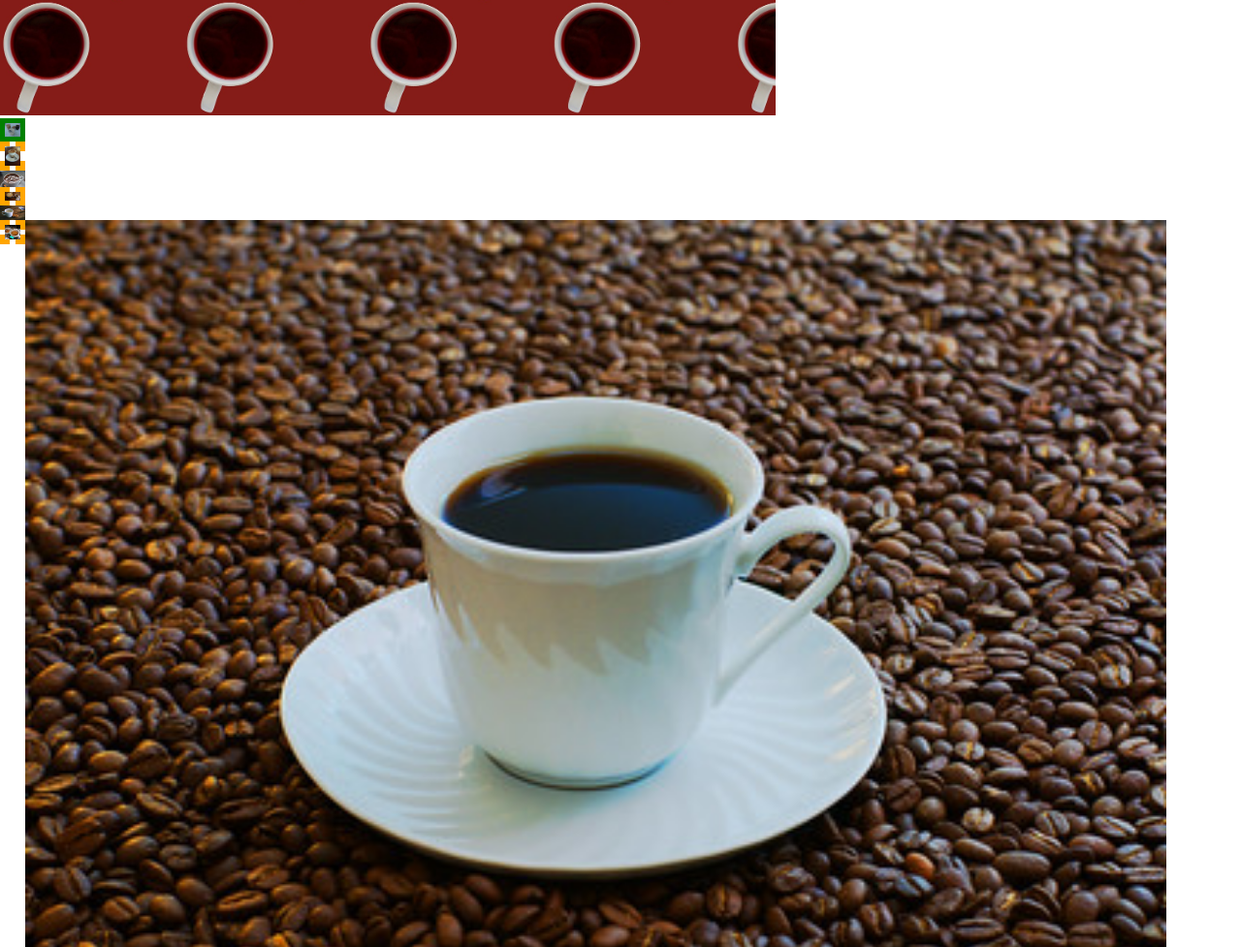
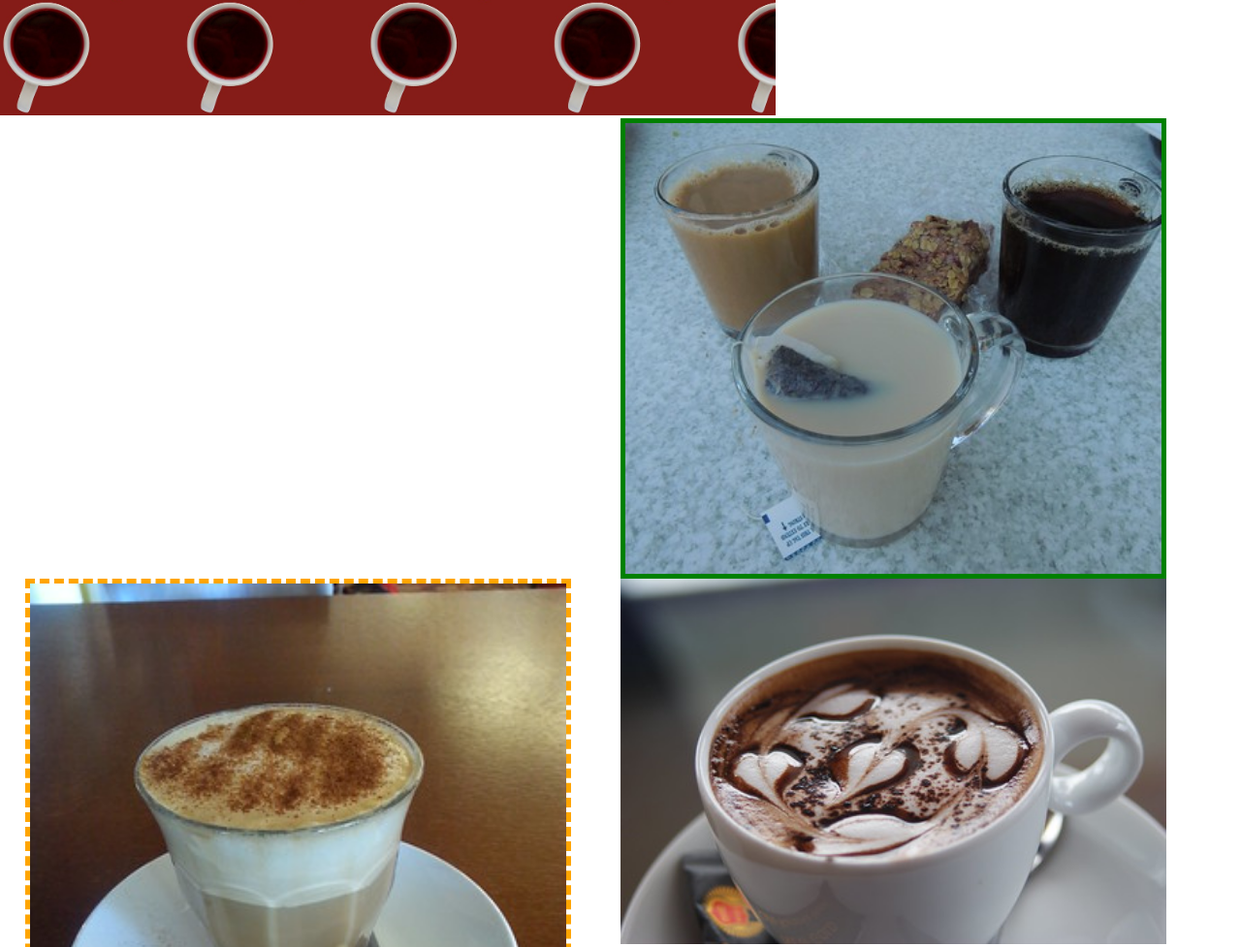
Before and after one commit to sphjlin/SI539-discussion2-w25, a plain HTML site: page jackie.html in a window 1280 px wide. Shown: the part 300-1277 px from the top of the page at 97% size. Drawn offline with Linux system fonts and the light colour scheme.

Commit message:
Update style.css

```diff
--- a/css/style.css
+++ b/css/style.css
@@ -1,39 +1,41 @@
 .grid{
     display: grid;
-    grid-template-columns:2% 3% 90% 3% 2%;
+    grid-template-columns: 2% 3% 90% 3% 2%;
 }
+
 .grid img {
-    grid-column: 1/span 1;
-    width:100%;
+   grid-column: 3/ span 1;
+    width: 100%;
     height: auto;
     box-sizing: border-box;
  }
 
-.grid img:nth-child(even) {
-    border: 5px dashed orange;
+ .grid img:nth-child(even){
+    border: 5px orange dashed;
  }
 
-.grid img:first-child {
-    border: 5px solid green;
-}
-.grid img:last-child {
-    grid-column: span 3;
+ .grid img:first-child{
+   border: 5px solid green ;
 }
 
 img:hover{
-    box-shadow:10px 10px;
+   box-shadow: 10px 10px;
    transition: box-shadow 0.3s ease;
 }
 
-@media all and (min-width: 750px) {
+@media all and (min-width:750px) {
+
    .grid{
       display: grid;
       grid-template-columns: 2% 44% 4% 44% 2%;
   }
-    .grid img:nthchild(odd){
+
+  .grid img:nth-child(even){
       grid-column: 2/ span 1;
    }
-    .grid img:nthchild(even){
+
+   .grid img:nth-child(odd){
       grid-column: 4/ span 1;
    }
+
 }
```
Lines whose indentation alone changed are shown as unchanged.
